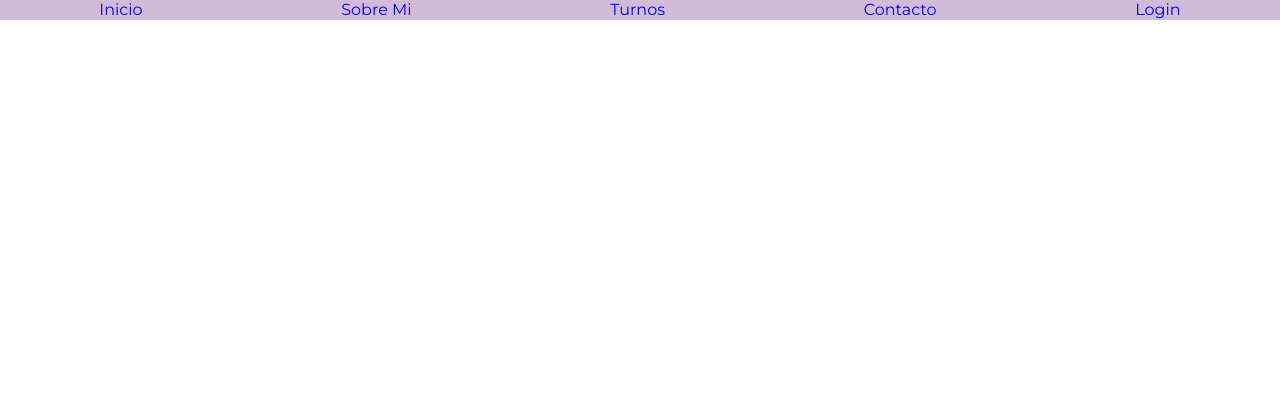
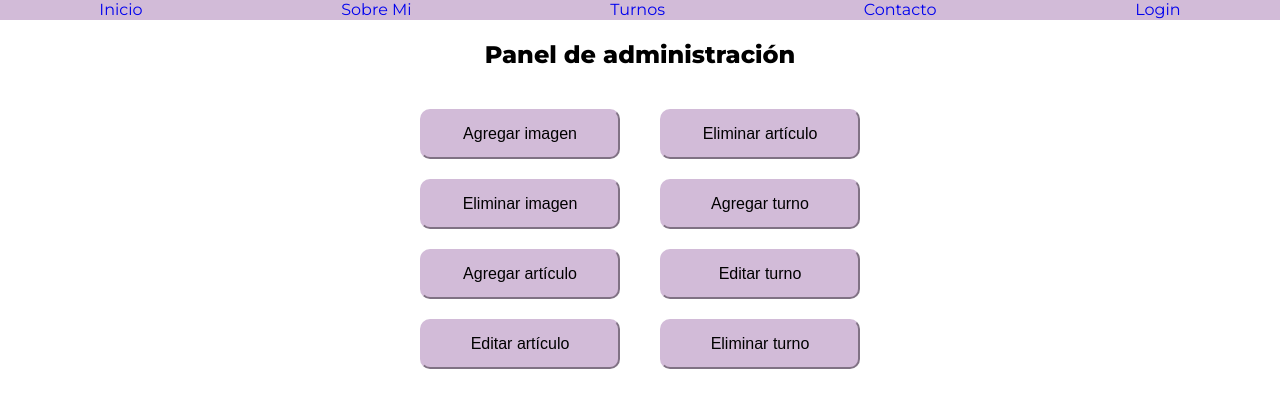
Before and after one commit to Huggodev/CbWebProjectFrontEnd, a React (Vite) app in the folder FrontEnd/: page /admin in a window 1280 px wide. Shown: the top 408 px of the page. Built offline with nearby package versions, Linux system fonts and the light colour scheme.

Commit message:
rutas admin

```diff
--- a/FrontEnd/src/App.jsx
+++ b/FrontEnd/src/App.jsx
@@ -1,6 +1,17 @@
 import './App.css'
 import NavBar from './components/NavBar/NavBar'
 import SimpleRoutes from './routes/SimpleRoutes'
+import { Route, Routes } from 'react-router-dom'
+import Admin from "./routes/Admin"
+import Header from './components/Header/Header'
+import AgregarArticulo from './routes/AgregarArticulo'
+import AgregarImagen from './routes/AgregarImagen'
+import AgregarTurno from './routes/AgregarTurno'
+import EliminarArticulo from './routes/EliminarArticulo'
+import EliminarImagen from './routes/EliminarImagen'
+import EliminarTurno from './routes/EliminarTurno'
+import EditarArticulo from './routes/EditarArticulo'
+import EditarTurno from './routes/EditarTurno'
 
 
 function App() {
@@ -10,6 +21,17 @@ function App() {
     <>
       <NavBar />
       <SimpleRoutes />
+      <Routes>
+        <Route path="/admin" element={<Admin />} />
+        <Route path='/admin/agregarImagen' element={<AgregarImagen />} />
+        <Route path='/admin/eliminarImagen' element={<EliminarImagen />} />
+        <Route path='/admin/agregarArticulo' element={<AgregarArticulo />} />
+        <Route path='/admin/editarArticulo/:id' element={<EditarArticulo />} />
+        <Route path='admin/eliminarArticulo' element={<EliminarArticulo />} />
+        <Route path='/admin/agregarTurno' element={<AgregarTurno />} />
+        <Route path='/admin/editarTurno/:id' element={<EditarTurno />} />
+        <Route path='/admin/eliminarTurno' element={<EliminarTurno />} />
+      </Routes>
     </>
   )
 }
--- /dev/null
+++ b/FrontEnd/src/routes/Admin.jsx
@@ -0,0 +1,43 @@
+import React from 'react'
+import { Link } from 'react-router-dom'
+import '../styless/Admin.css';
+
+const Admin = () => {
+    return (
+        <>
+            <h2 className='titulo'>Panel de administración</h2>
+            <div className='acciones'>
+                <div className='columna'>
+                    <Link to={'/admin/agregarImagen'}>
+                        <button className='boton'>Agregar imagen</button>
+                    </Link>
+                    <Link to={'/admin/eliminarImagen'}>
+                        <button className='boton'>Eliminar imagen</button>
+                    </Link>
+                    <Link to={'/admin/agregarArticulo'}>
+                        <button className='boton'>Agregar artículo</button>
+                    </Link>
+                    <Link to={'/admin/editarArticulo'}>
+                        <button className='boton'>Editar artículo</button>
+                    </Link>
+                </div>
+                <div className='columna'>
+                    <Link to={'/admin/eliminarArticulo'}>
+                        <button className='boton'>Eliminar artículo</button>
+                    </Link>
+                    <Link to={'/admin/agregarTurno'}>
+                        <button className='boton'>Agregar turno</button>
+                    </Link>
+                    <Link to={'/admin/editarTurno'}>
+                        <button className='boton'>Editar turno</button>
+                    </Link>
+                    <Link to={'/admin/eliminarTurno'}>
+                        <button className='boton'>Eliminar turno</button>
+                    </Link>
+                </div>
+            </div>
+        </>
+    )
+}
+
+export default Admin
--- /dev/null
+++ b/FrontEnd/src/routes/AgregarArticulo.jsx
@@ -0,0 +1,11 @@
+import React from 'react'
+
+const AgregarArticulo = () => {
+  return (
+    <div>
+
+    </div>
+  )
+}
+
+export default AgregarArticulo
--- /dev/null
+++ b/FrontEnd/src/routes/AgregarImagen.jsx
@@ -0,0 +1,11 @@
+import React from 'react'
+
+const AgregarImagen = () => {
+  return (
+    <div>
+
+    </div>
+  )
+}
+
+export default AgregarImagen
--- /dev/null
+++ b/FrontEnd/src/routes/AgregarTurno.jsx
@@ -0,0 +1,11 @@
+import React from 'react'
+
+const AgregarTurno = () => {
+  return (
+    <div>
+
+    </div>
+  )
+}
+
+export default AgregarTurno
--- /dev/null
+++ b/FrontEnd/src/routes/EditarArticulo.jsx
@@ -0,0 +1,11 @@
+import React from 'react'
+
+const EditarArticulo = () => {
+  return (
+    <div>
+
+    </div>
+  )
+}
+
+export default EditarArticulo
--- /dev/null
+++ b/FrontEnd/src/routes/EditarTurno.jsx
@@ -0,0 +1,11 @@
+import React from 'react'
+
+const EditarTurno = () => {
+  return (
+    <div>
+
+    </div>
+  )
+}
+
+export default EditarTurno
--- /dev/null
+++ b/FrontEnd/src/routes/EliminarArticulo.jsx
@@ -0,0 +1,11 @@
+import React from 'react'
+
+const EliminarArticulo = () => {
+  return (
+    <div>
+
+    </div>
+  )
+}
+
+export default EliminarArticulo
--- /dev/null
+++ b/FrontEnd/src/routes/EliminarImagen.jsx
@@ -0,0 +1,11 @@
+import React from 'react'
+
+const EliminarImagen = () => {
+  return (
+    <div>
+
+    </div>
+  )
+}
+
+export default EliminarImagen
--- /dev/null
+++ b/FrontEnd/src/routes/EliminarTurno.jsx
@@ -0,0 +1,11 @@
+import React from 'react'
+
+const EliminarTurno = () => {
+  return (
+    <div>
+
+    </div>
+  )
+}
+
+export default EliminarTurno
--- /dev/null
+++ b/FrontEnd/src/styless/Admin.css
@@ -0,0 +1,34 @@
+.titulo {
+    text-align: center;
+    padding-top: 20px;
+}
+
+.boton {
+    display: block;
+    width: 200px;
+    height: 50px;
+    margin: 20px auto;
+    background-color: #D2bbd8;
+    color: black;
+    text-align: center;
+    text-decoration: none;
+    font-size: 16px;
+    transition-duration: 0.4s;
+    cursor: pointer;
+    border-color: #D2bbd8;
+    border-radius: 10px;
+ }
+
+ .boton:hover {
+    background-color: #5e2b96;
+    color: white;
+}
+
+.acciones {
+display: flex;
+justify-content: center;
+}
+
+.columna {
+    margin: 20px;
+}
```
